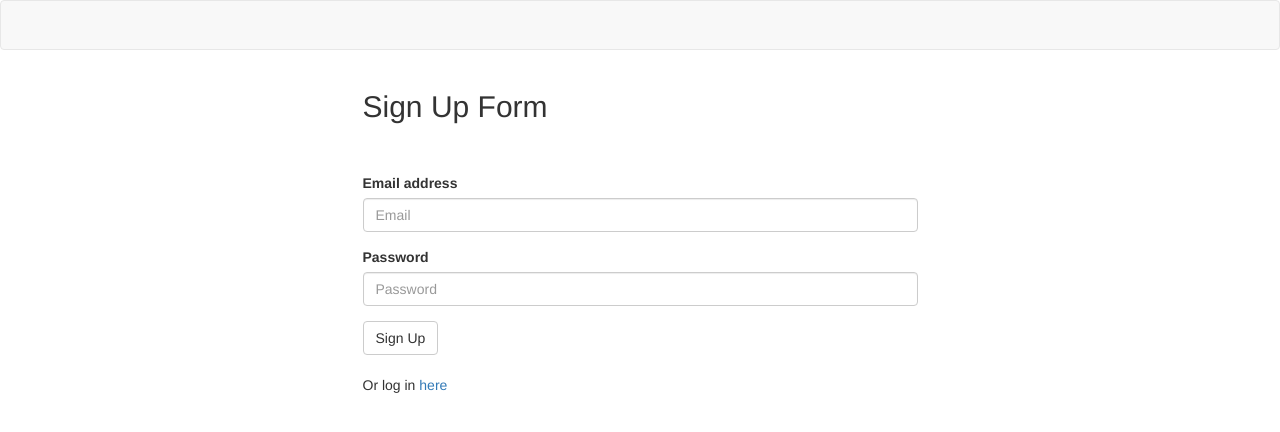
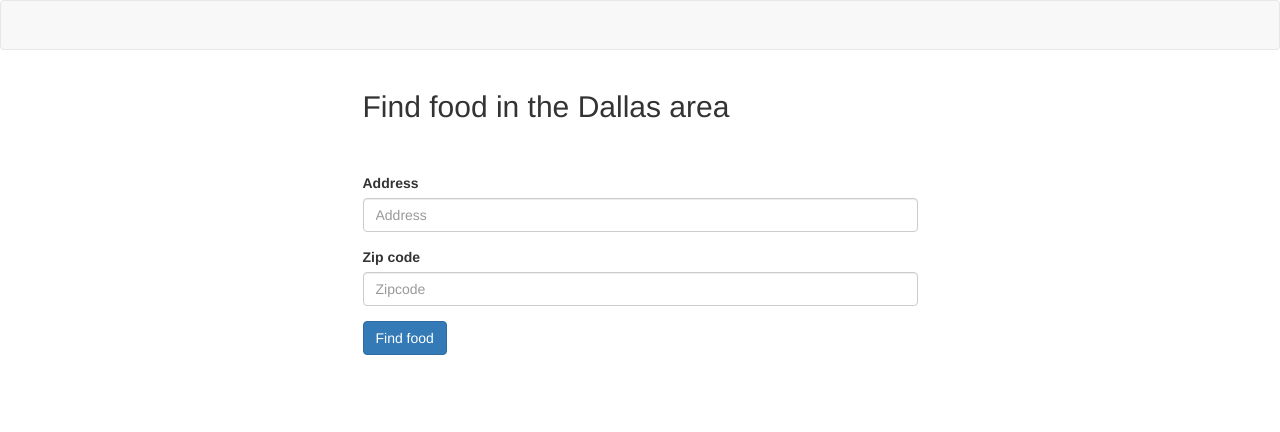
Before and after one commit to whleiser/boot-camp-project-2, a website: page public/index.html in a window 1280 px wide. Drawn offline with nearby package versions, Linux system fonts and the light colour scheme.

Commit message:
Basic index file setup

```diff
--- a/public/signup.html
+++ b/public/index.html
@@ -2,7 +2,7 @@
 <html lang="en">
 
 <head>
-  <title>Passport Authentication</title>
+  <title>Food in your area</title>
   <meta charset="UTF-8">
   <meta name="viewport" content="width=device-width, initial-scale=1">
   <link rel="stylesheet" href="https://maxcdn.bootstrapcdn.com/bootswatch/3.3.7/lumen/bootstrap.min.css">
@@ -19,24 +19,23 @@
   <div class="container">
     <div class="row">
       <div class="col-md-6 col-md-offset-3">
-        <h2>Sign Up Form</h2>
+        <h2>Find food in the Dallas area</h2>
         <form class="signup">
           <div class="form-group">
-            <label for="exampleInputEmail1">Email address</label>
-            <input type="email" class="form-control" id="email-input" placeholder="Email">
+            <label for="exampleInputAddress1">Address</label>
+            <input type="Address" class="form-control" id="Address-input" placeholder="Address">
           </div>
           <div class="form-group">
-            <label for="exampleInputPassword1">Password</label>
-            <input type="password" class="form-control" id="password-input" placeholder="Password">
+            <label for="exampleInputZipcode1">Zip code</label>
+            <input type="Zipcode" class="form-control" id="Zipcode-input" placeholder="Zipcode">
           </div>
           <div style="display: none" id="alert" class="alert alert-danger" role="alert">
             <span class="glyphicon glyphicon-exclamation-sign" aria-hidden="true"></span>
             <span class="sr-only">Error:</span> <span class="msg"></span>
           </div>
-          <button type="submit" class="btn btn-default">Sign Up</button>
+          <button type="submit" class="btn btn-primary">Find food</button>
         </form>
         <br />
-        <p>Or log in <a href="/login">here</a></p>
       </div>
     </div>
   </div>
```
Also changed, not shown: models/user.js (+1 -13 lines), public/js/members.js (deleted, +0 -7 lines).
